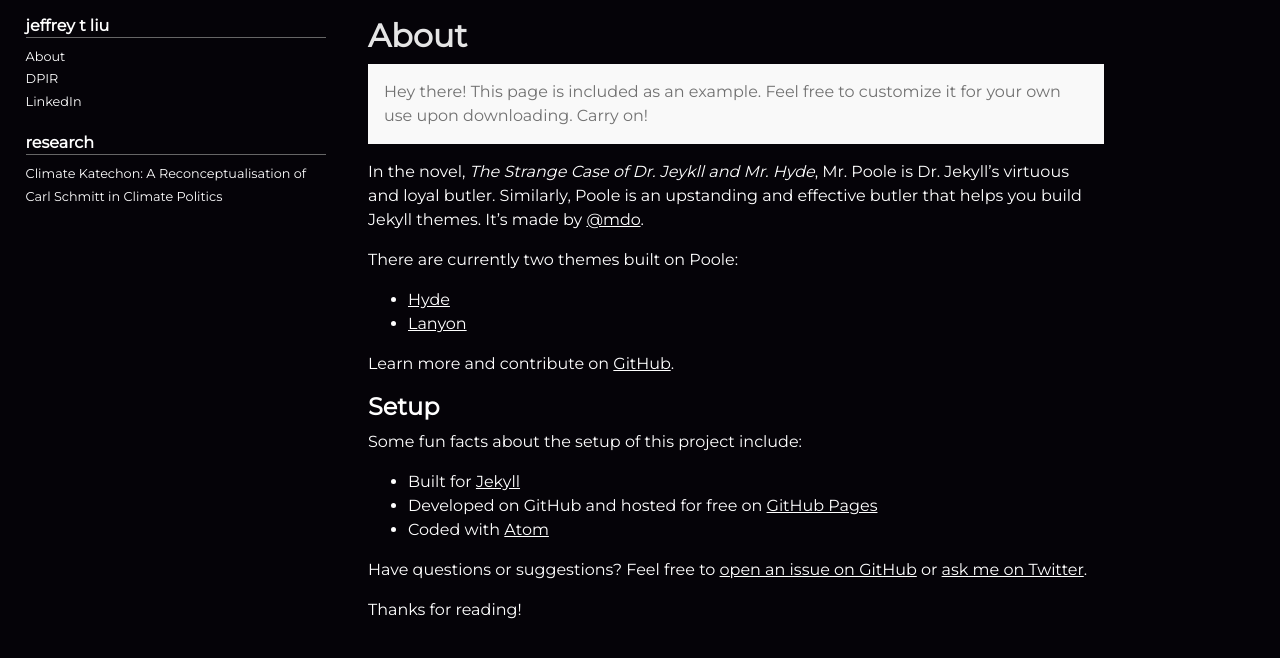
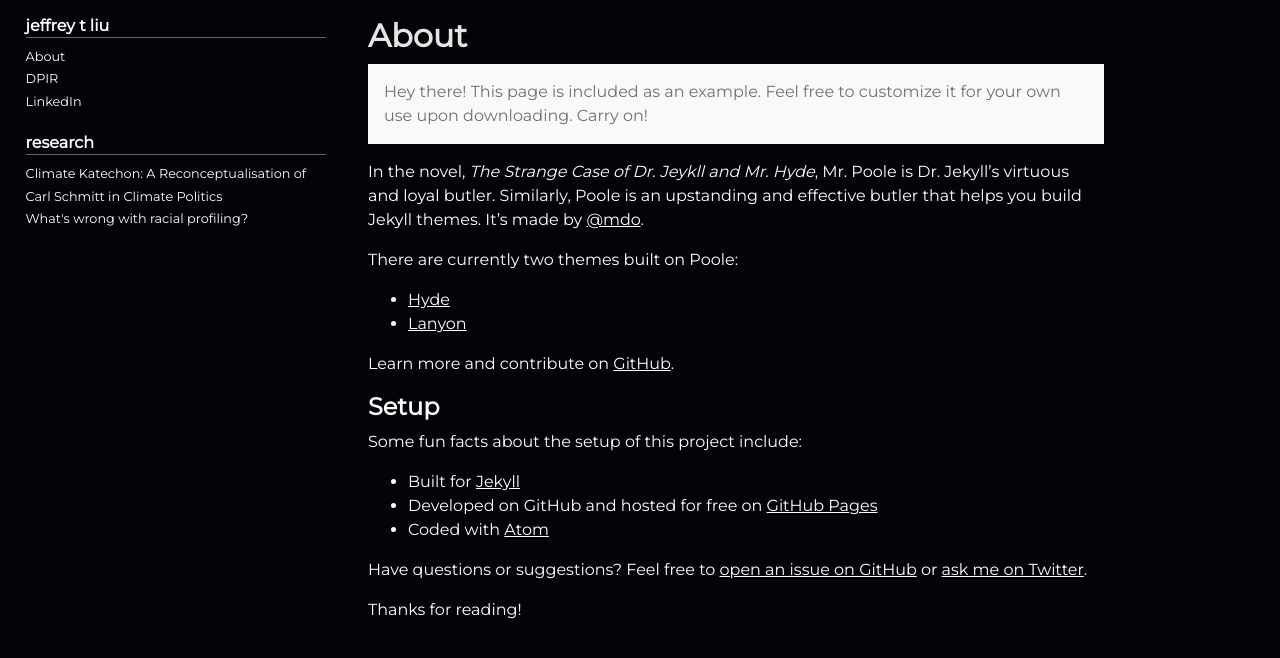
Before and after one commit to jeffrey-t-liu/jeffrey-t-liu.github.io, a Jekyll site: the page built from about.md, in a window 1280 px wide. Shown: the top 658 px of the page. Built offline with Jekyll 4.4.1, drawn with Linux system fonts in a browser that asks for light colours.

Commit message:
Update sidebar.html

```diff
--- a/_includes/sidebar.html
+++ b/_includes/sidebar.html
@@ -22,6 +22,7 @@
     <nav class="sidebar-nav">
       <a class="sidebar-nav-item" href="https://jeffrey-t-liu.github.io/climate_katechon">Climate Katechon: A Reconceptualisation of Carl Schmitt in Climate Politics
 </a>
+      <a class="sidebar-nav-item" href="https://jeffrey-t-liu.github.io/racial_profiling">What's wrong with racial profiling?</a>
     </nav>
   </div>
 </div>
```
